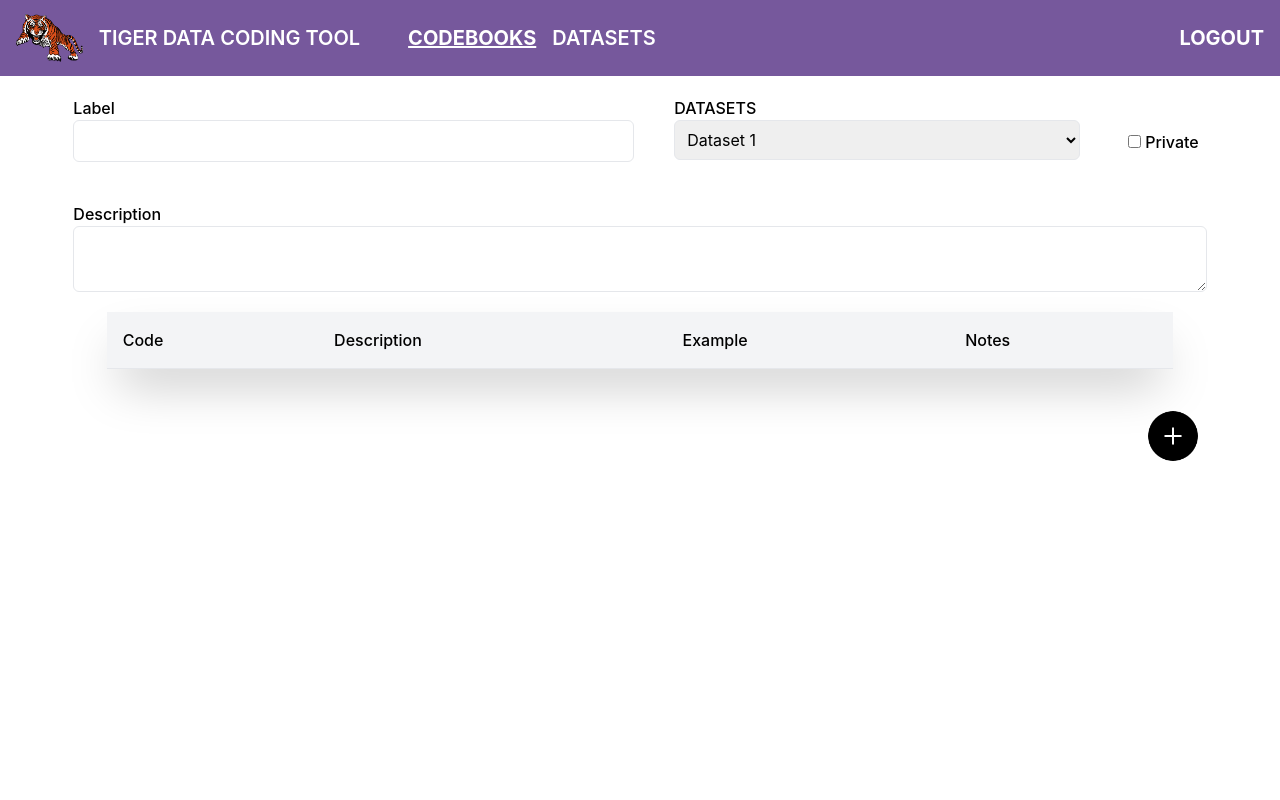
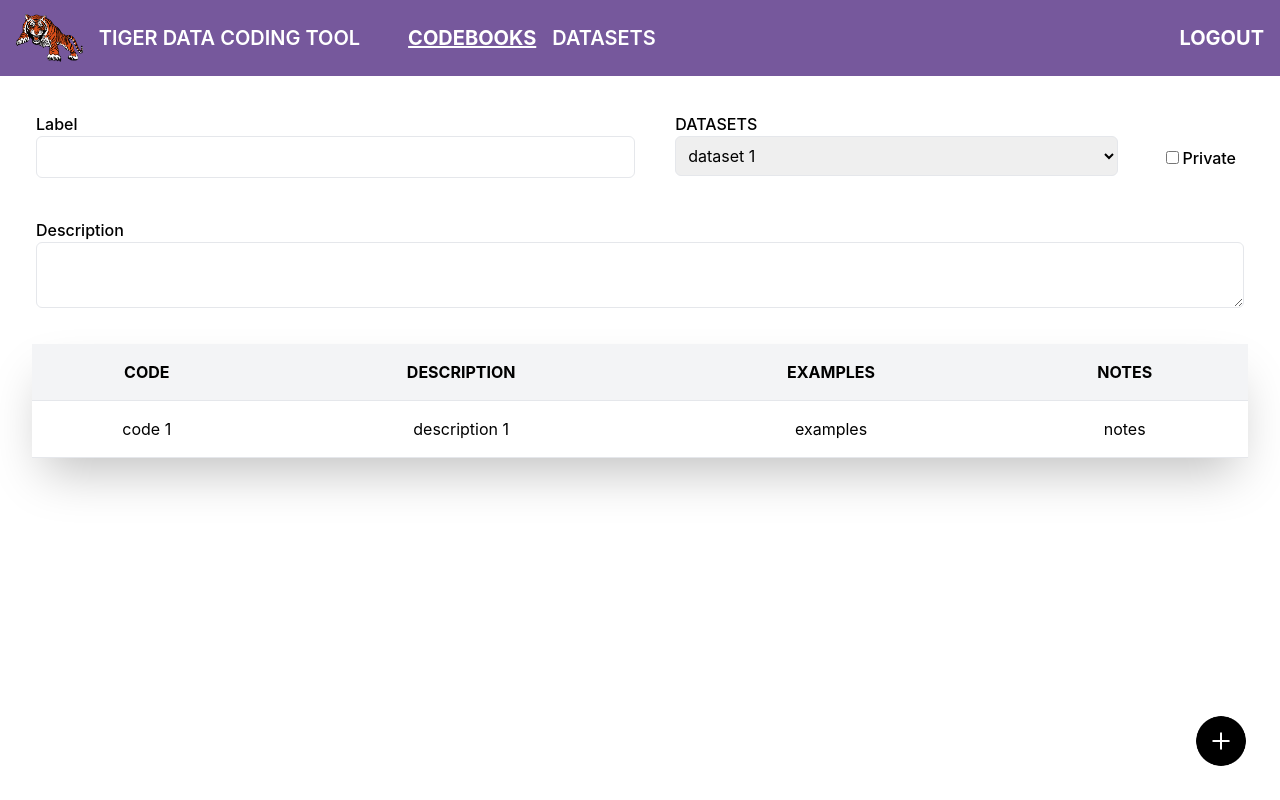
Before and after one commit to paigerodeghero/TigerDataCoding, a React (Create React App) app in the folder frontend/: page /codebooks/1 in a window 1280 px wide. Built offline with nearby package versions, Linux system fonts and the light colour scheme.

Commit message:
update detail pages

```diff
--- a/frontend/src/components/CodeBookDetails.tsx
+++ b/frontend/src/components/CodeBookDetails.tsx
@@ -4,58 +4,72 @@ import DialogTitle from '@material-ui/core/DialogTitle';
 import DialogActions from '@material-ui/core/DialogActions';
 import Button from '@material-ui/core/Button';
 import { useState } from 'react';
+import { CodebookImpl } from '../models/codebook';
+import { DatasetImpl } from '../models/dataset';
+import { UserImpl } from '../models/user';
+import { CodeImpl } from '../models/code';
+
+const data: CodebookImpl = new CodebookImpl(
+	1,
+	'label 1',
+	'description 1',
+	[
+		new DatasetImpl(1, 'dataset 1', '', new UserImpl(1, 'test@example.com')),
+		new DatasetImpl(2, 'dataset 2', '', new UserImpl(1, 'test@example.com')),
+		new DatasetImpl(3, 'dataset 3', '', new UserImpl(1, 'test@example.com')),
+	],
+	true,
+	[new CodeImpl(1, 'code 1', 'description 1', 'examples', 'notes')]
+);
 
 function CodeBookDetails() {
 	const [open, setOpen] = useState(false);
-	const [code, setCode] = useState('Test Code');
-	const [description, setDescription] = useState('Test Description');
-	const [examples, setExamples] = useState('Test Examples');
-	const [notes, setNotes] = useState('Test Notes');
-	const codeData: Array<any> = [];
-	const [showCode, setShowCode] = useState(true);
+	const [code, setCode] = useState('');
+	const [description, setDescription] = useState('');
+	const [examples, setExamples] = useState('');
+	const [notes, setNotes] = useState('');
+	const [codebook, setCodebook] = useState(data);
+	const [label, setLabel] = useState('');
+	const [cbDescription, setCbDescription] = useState('');
+	const [isPrivate, setIsPrivate] = useState(false);
 
 	const handleClickToOpen = () => {
 		setOpen(true);
 	};
 
-	const handleToSubmit = () => {
-		codeData.push({
-			Code: code,
-			Description: description,
-			Example: examples,
-			Note: notes,
+	const handleSubmit = () => {
+		codebook.codes.push({
+			id: codebook.codes.length,
+			code: code,
+			description: description,
+			examples: examples,
+			notes: notes,
 		});
-		setCode('Test Code');
-		setDescription('Test Description');
-		setExamples('Test Examples');
-		setNotes('Test Notes');
-		console.log(codeData);
-		setShowCode(false);
-		setOpen(false);
-	};
-	const handleToClose = () => {
+		setCodebook(codebook);
 		setOpen(false);
 	};
 
 	return (
-		<div>
-			<div className="flex w-full flex-col">
+		<div className="p-4">
+			<div className="flex flex-col">
 				<div className="w-full flex justify-center">
-					<div className="flex w-11/12">
+					<div className="flex w-full">
 						<div className="flex grow flex-col m-5">
 							<div className="font-medium text-left">Label</div>
 							<input
-								type="text"
 								className="focus:border-black block rounded-md border p-2"
-								id="Label"
-							></input>
+								value={label}
+								onChange={(e) => setLabel(e.target.value)}
+							/>
 						</div>
 						<div className="flex grow flex-col m-5">
 							<div className="font-medium text-left">DATASETS</div>
 							<select name="codebooks" className="rounded-md border p-2">
-								<option value="Codebook 1">Dataset 1</option>
-								<option value="Codebook 2">Dataset 2</option>
-								<option value="Codebook 3">Dataset 3</option>
+								{codebook.datasets.map((ds) => (
+									<option key={ds.id} value={ds.id}>
+										{ds.label}
+									</option>
+								))}
 							</select>
 						</div>
 						<div className="flex-initial flex flex-col justify-end font-medium m-7">
@@ -63,8 +77,8 @@ function CodeBookDetails() {
 								<input
 									className="rounded mr-1"
 									type="checkbox"
-									id="isPrivate"
-									name="IsPrivate"
+									checked={isPrivate}
+									onChange={() => setIsPrivate(!isPrivate)}
 								/>
 								Private
 							</div>
@@ -72,64 +86,50 @@ function CodeBookDetails() {
 					</div>
 				</div>
 				<div className="w-full flex justify-center">
-					<div className="flex w-11/12">
+					<div className="flex w-full">
 						<div className="flex grow flex-col m-5">
 							<div className="font-medium text-left">Description</div>
 							<textarea
 								name="Description"
 								className="rounded-md border p-2"
+								value={cbDescription}
+								onChange={(e) => setCbDescription(e.target.value)}
 							></textarea>
 						</div>
 					</div>
 				</div>
 
-				<div className="w-full flex justify-center">
-					<table className="table-auto w-10/12 shadow-2xl">
+				<div className="w-full flex justify-center p-4">
+					<table className="table-auto w-full shadow-2xl">
 						<thead className="border-b">
 							<tr className="bg-gray-100">
-								<th className="text-left p-4 font-medium">Code</th>
-								<th className="text-left p-4 font-medium">Description</th>
-								<th className="text-left p-4 font-medium">Example</th>
-								<th className="text-left p-4 font-medium">Notes</th>
+								<th className="text-center p-4">CODE</th>
+								<th className="text-center p-4">DESCRIPTION</th>
+								<th className="text-center p-4">EXAMPLES</th>
+								<th className="text-center p-4">NOTES</th>
 							</tr>
 						</thead>
-						{showCode === false ? (
 						<tbody>
-								{codeData.map((doc) => {
+							{codebook.codes.map((c) => {
 								return (
-										<tr key={doc.id} className="border-b hover:bg-[#ED6430]">
-											<td className="p-4">{doc.Code}</td>
-											<td className="p-4">{doc.Description}</td>
-											<td className="p-4">{doc.Example}</td>
-											<td className="p-4">{doc.Note}</td>
+									<tr
+										key={c.id}
+										className="border-b hover:bg-orange hover:cursor-pointer"
+									>
+										<td className="p-4">{c.code}</td>
+										<td className="p-4">{c.description}</td>
+										<td className="p-4">{c.examples}</td>
+										<td className="p-4">{c.notes}</td>
 									</tr>
 								);
 							})}
 						</tbody>
-						) : (
-							<div></div>
-						)}
 					</table>
 				</div>
 			</div>
 
-			<footer>
-				<div className="w-full block flex-grow lg:flex lg:items-center lg:w-auto">
-					<div className="text-sm lg:flex-grow"></div>
-					<div className="flex items-center flex-shrink-0 text-white mr-20 mt-10">
-						<img
-							src={addDataLogo}
-							width="54"
-							height="54"
-							className="object-contain"
-							onClick={handleClickToOpen}
-						></img>
-					</div>
-				</div>
-			</footer>
-
 			<div>
-				<Dialog open={open} onClose={handleToClose}>
+				<Dialog open={open} onClose={() => setOpen(false)}>
 					<div className="flex grow flex-col m-5">
 						<DialogTitle>{'Code'}</DialogTitle>
 						<input
@@ -158,15 +158,27 @@ function CodeBookDetails() {
 						></textarea>
 					</div>
 					<DialogActions>
-						<Button onClick={handleToSubmit} color="primary" autoFocus>
+						<Button onClick={handleSubmit} color="primary" autoFocus>
 							Submit
 						</Button>
-						<Button onClick={handleToClose} color="primary" autoFocus>
+						<Button onClick={() => setOpen(false)} color="primary" autoFocus>
 							Close
 						</Button>
 					</DialogActions>
 				</Dialog>
 			</div>
+
+			<div className="absolute right-8 bottom-8">
+				<div className="flex items-center cursor-pointer hover:opacity-75">
+					<img
+						alt="add"
+						src={addDataLogo}
+						width="54"
+						height="54"
+						onClick={handleClickToOpen}
+					></img>
+				</div>
+			</div>
 		</div>
 	);
 }
--- a/frontend/src/components/CodeBooks.tsx
+++ b/frontend/src/components/CodeBooks.tsx
@@ -64,9 +64,7 @@ function CodeBook() {
 										focus:outline-none"
 										type="checkbox"
 										checked={cb.isPrivate}
-										onChange={() =>
-											(codebooks[i].isPrivate = !codebooks[i].isPrivate)
-										}
+										onChange={() => {}}
 									></input>
 								</td>
 							</tr>
--- a/frontend/src/components/DatasetConfig.tsx
+++ b/frontend/src/components/DatasetConfig.tsx
@@ -1,29 +1,33 @@
 import { useNavigate } from 'react-router-dom';
+import { DatasetImpl } from '../models/dataset';
+import { UserImpl } from '../models/user';
+
+const data: DatasetImpl = new DatasetImpl(
+	1,
+	'dataset 1',
+	'',
+	new UserImpl(1, 'test@example.com')
+);
 
 function DatasetConfig() {
 	const navigate = useNavigate();
-
 	const goToViewDatasets = () => {
 		navigate('/datasetdatapageowner');
 	};
 
 	return (
-		<div>
-			<div className="flex justify-end mt-3 mr-3">
-				<div className="mb-3">
-					<button
-						className="p-2 w-48 mt-4 text-white rounded-md bg-[#ED6430]"
-						id="viewDataset"
-						onClick={goToViewDatasets}
-					>
-						View Dataset
+		<div className="p-4">
+			<div className="flex justify-end">
+				<div className="w-1/2 flex justify-end">
+					<button className="btn-1" id="viewDataset" onClick={goToViewDatasets}>
+						VIEW DATASET
 					</button>
 				</div>
 			</div>
-			<div className="flex w-full flex-col">
-				<div className="w-full flex justify-center">
-					<div className="flex w-11/12">
-						<div className="flex grow flex-col m-5">
+
+			<div className="w-full flex flex-col items-center">
+				<div className="flex w-full">
+					<div className="flex grow flex-col m-5 mb-0">
 						<div className="font-medium text-left">Label</div>
 						<input
 							type="text"
@@ -31,7 +35,7 @@ function DatasetConfig() {
 							id="Label"
 						></input>
 					</div>
-						<div className="flex grow flex-col m-5">
+					<div className="flex grow flex-col m-5 mb-0">
 						<div className="font-medium text-left">Codebook</div>
 						<select name="codebooks" className="rounded-md border p-2">
 							<option value="Codebook 1">Codebook 1</option>
@@ -51,23 +55,25 @@ function DatasetConfig() {
 						</div>
 					</div>
 				</div>
-				</div>
-				<div className="w-full flex justify-center">
-					<div className="flex w-11/12">
-						<div className="flex grow flex-col m-5">
+				<div className="flex w-full p-4">
+					<div className="flex w-full">
+						<div className="flex grow flex-col">
 							<div className="font-medium text-left">Description</div>
 							<textarea
 								name="Description"
 								className="rounded-md border p-2"
 							></textarea>
-							<div className="flex justify-between mt-10">
+						</div>
+					</div>
+				</div>
+			</div>
+
+			<div className="w-full flex flex-col items-center space-y-4 p-4">
+				<div className="w-full flex justify-between">
 					<div className="font-medium text-left">Coder Assignment</div>
 					<div className="flex">
-									<button
-										className="p-2 text-white rounded-md bg-[#ED6430]"
-										id="newCoder"
-									>
-										New Coder
+						<button className="btn-1 min-w-max" id="newCoder">
+							NEW CODER
 						</button>
 						<input
 							type="search"
@@ -77,21 +83,18 @@ function DatasetConfig() {
 						></input>
 					</div>
 				</div>
-						</div>
-					</div>
-				</div>
-				<div className="w-full flex justify-center">
-					<table className="table-auto w-10/12 shadow-2xl">
+
+				<table className="table-auto w-full shadow-2xl">
 					<thead className="border-b">
 						<tr className="bg-gray-100">
-								<th className="text-left p-4 font-medium">Username</th>
-								<th className="text-left p-4 font-medium">Email</th>
-								<th className="text-left p-4 font-medium">Rows</th>
-								<th className="text-left p-4 font-medium">Progess</th>
+							<th className="text-center p-4">USERNAME</th>
+							<th className="text-center p-4">EMAIL</th>
+							<th className="text-center p-4">ROWS</th>
+							<th className="text-center p-4">PROGRESS</th>
 						</tr>
 					</thead>
 					<tbody>
-							<tr className="border-b hover:bg-[#ED6430]">
+						<tr className="border-b hover:bg-orange hover:cursor-pointer">
 							<td className="p-4">User 1</td>
 							<td className="p-4">user1@email.com</td>
 							<td className="p-4">1-10</td>
@@ -101,7 +104,6 @@ function DatasetConfig() {
 				</table>
 			</div>
 		</div>
-		</div>
 	);
 }
 export default DatasetConfig;
--- a/frontend/src/components/Datasets.tsx
+++ b/frontend/src/components/Datasets.tsx
@@ -14,6 +14,7 @@ const datasets: DatasetImpl[] = [
 		'label 2',
 		'description 2',
 		new UserImpl(2, 'test2@example.com'),
+		[],
 		true
 	),
 ];
@@ -58,9 +59,7 @@ function Datasets() {
 										focus:outline-none"
 										type="checkbox"
 										checked={ds.isPrivate}
-										onChange={() =>
-											(datasets[i].isPrivate = !datasets[i].isPrivate)
-										}
+										onChange={() => {}}
 									></input>
 								</td>
 							</tr>
--- /dev/null
+++ b/frontend/src/models/code.ts
@@ -0,0 +1,29 @@
+export interface Code {
+	id: number;
+	code: string;
+	description: string;
+	examples: string;
+	notes: string;
+}
+
+export class CodeImpl implements Code {
+	id: number;
+	code: string;
+	description: string;
+	examples: string;
+	notes: string;
+
+	constructor(
+		id: number,
+		code: string = '',
+		description: string = '',
+		examples: string = '',
+		notes: string = ''
+	) {
+		this.id = id;
+		this.code = code;
+		this.description = description;
+		this.examples = examples;
+		this.notes = notes;
+	}
+}
--- a/frontend/src/models/codebook.ts
+++ b/frontend/src/models/codebook.ts
@@ -1,3 +1,4 @@
+import { Code } from './code';
 import { Dataset } from './dataset';
 
 export interface Codebook {
@@ -6,6 +7,7 @@ export interface Codebook {
 	description: string;
 	datasets: Dataset[];
 	isPrivate: boolean;
+	codes: Code[];
 }
 
 export class CodebookImpl implements Codebook {
@@ -14,18 +16,26 @@ export class CodebookImpl implements Codebook {
 	description: string;
 	datasets: Dataset[];
 	isPrivate: boolean;
+	codes: Code[];
 
 	constructor(
 		id: number,
 		label: string,
 		description: string = '',
 		datasets: Dataset[] = [],
-		isPrivate: boolean = false
+		isPrivate: boolean = false,
+		codes: Code[] = []
 	) {
 		this.id = id;
 		this.label = label;
 		this.description = description;
 		this.datasets = datasets;
 		this.isPrivate = isPrivate;
+		this.codes = codes;
+	}
+
+	setLabel(label: string): CodebookImpl {
+		this.label = label;
+		return this;
 	}
 }
--- a/frontend/src/models/dataset.ts
+++ b/frontend/src/models/dataset.ts
@@ -5,6 +5,7 @@ export interface Dataset {
 	label: string;
 	description: string;
 	owner: User;
+	coders: User[];
 	isPrivate: boolean;
 }
 
@@ -13,6 +14,7 @@ export class DatasetImpl implements Dataset {
 	label: string;
 	description: string;
 	owner: User;
+	coders: User[];
 	isPrivate: boolean;
 
 	constructor(
@@ -20,12 +22,14 @@ export class DatasetImpl implements Dataset {
 		label: string,
 		description: string = '',
 		owner: User,
+		coders: User[] = [],
 		isPrivate: boolean = false
 	) {
 		this.id = id;
 		this.label = label;
 		this.description = description;
 		this.owner = owner;
+		this.coders = coders;
 		this.isPrivate = isPrivate;
 	}
 }
```
Lines whose indentation alone changed are shown as unchanged.
